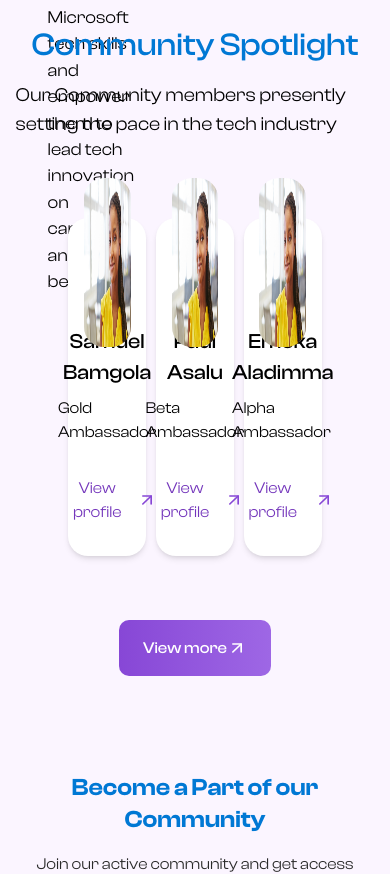
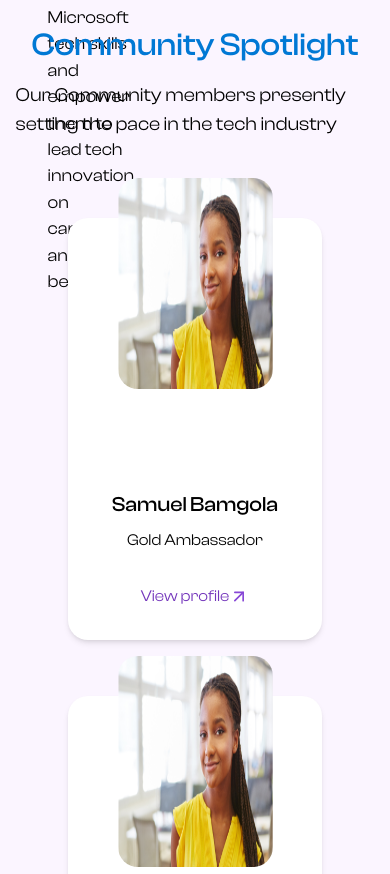
Before and after one commit to MLSA-UNILAG/mlsa_unilag_site, a React (Vite) app: page / in a window 390 px wide. Shown: the part 761-1635 px from the top of the page. Built offline with nearby package versions, Linux system fonts and the light colour scheme.

Commit message:
Spotlight Responsive WIP

```diff
--- a/src/components/Spotlight.tsx
+++ b/src/components/Spotlight.tsx
@@ -27,11 +27,13 @@ const Spotlight = () => {
         <div className="mt-[6rem] mb-[3rem] flex flex-col items-center">
             <h3 className="text-blue-600 text-[2rem] 3xl:text-[3rem] text-center font-medium pb-3">Community Spotlight</h3>
             <span className="w-full flex justify-center text-[1.2rem] 3xl:text-[1.5rem]">Our Community members presently setting the pace in the tech industry</span>
-            <div className="mt-[5rem] mb-[3rem] flex items-center justify-between w-[65vw] 3xl:w-[50vw]">
+
+            <div className="flex w-full justify-center">
+                <div className="mt-[5rem] mb-[3rem] flex flex-wrap items-center justify-between w-[65vw] 3xl:w-[50vw] gap-y-[3.5rem]">
                     {spotlightElements.map((person: SpotLight) => (
-                    <div className="bg-white rounded-xl shadow-md w-[20vw] 3xl:w-[15vw] h-[40vh] 3xl:h-[33vh] flex flex-col items-center justify-between">
+                        <div className="bg-white rounded-xl shadow-md w-[260px] 3xl:w-[15vw] xs:h-[50vh] md:h-[40vh] 3xl:h-[33vh] flex flex-col items-center justify-between">
                             <div className="relative w-full bg-blue-100 flex justify-center">
-                            <img src={person.picture} alt="" className="absolute w-[12vw] h-[20vh] 3xl:h-[17vh] 3xl:w-[10vw] rounded-xl top-[-2.5rem]" />
+                                <img src={person.picture} alt="" className="absolute w-[155px] md:h-[20vh] xs:h-[25vh] 3xl:h-[17vh] 3xl:w-[10vw] rounded-xl top-[-2.5rem]" />
                             </div>
                             <div>
                                 <div className="flex flex-col gap-2 mt-[5.5rem]">
@@ -52,6 +54,8 @@ const Spotlight = () => {
                         </div>
                     ))}
                 </div>
+            </div>
+
             <div className="flex justify-center py-[1rem]">
                 <button className="flex items-center w-fit font-medium bg-gradient-to-r from-purple-600 to-purple-500 px-[1.5rem] py-[1rem] rounded-[10px] text-white text-[1rem] 3xl:text-[1.5rem]">
                     <span>View more</span>
```
Lines whose indentation alone changed are shown as unchanged.
